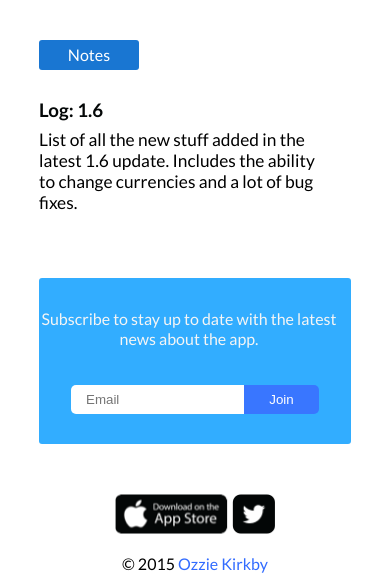
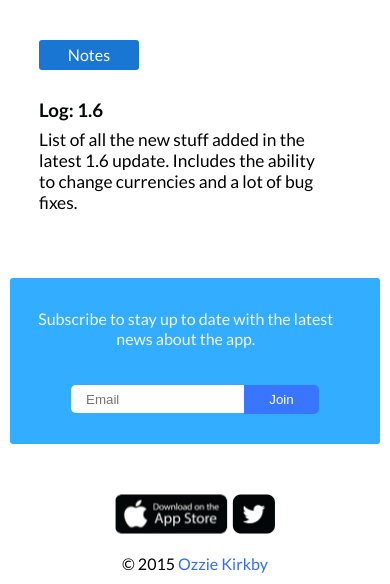
Before and after one commit to outflowapp/outflowapp.github.io, a Jekyll site: the page built from index.html, in a window 390 px wide. Shown: the part 2400-2984 px from the top of the page. Built offline with Jekyll 4.4.1, drawn with Linux system fonts in a browser that asks for light colours.

Commit message:
Improve newsletter responsiveness
Improved the responsiveness of the newsletter section.

```diff
--- a/_sass/_blog.scss
+++ b/_sass/_blog.scss
@@ -32,3 +32,5 @@ footer {
 .note p {
    font-size: 13pt;
 }
+
+@import "_responsive.scss"
--- a/_sass/_responsive.scss
+++ b/_sass/_responsive.scss
@@ -14,4 +14,11 @@
         width: 100%;
         height: 380px;
     }
+    #launch-list {
+      width: 95%;
+   }
+
+   input {
+      height: 28px;
+   }
 }
```
